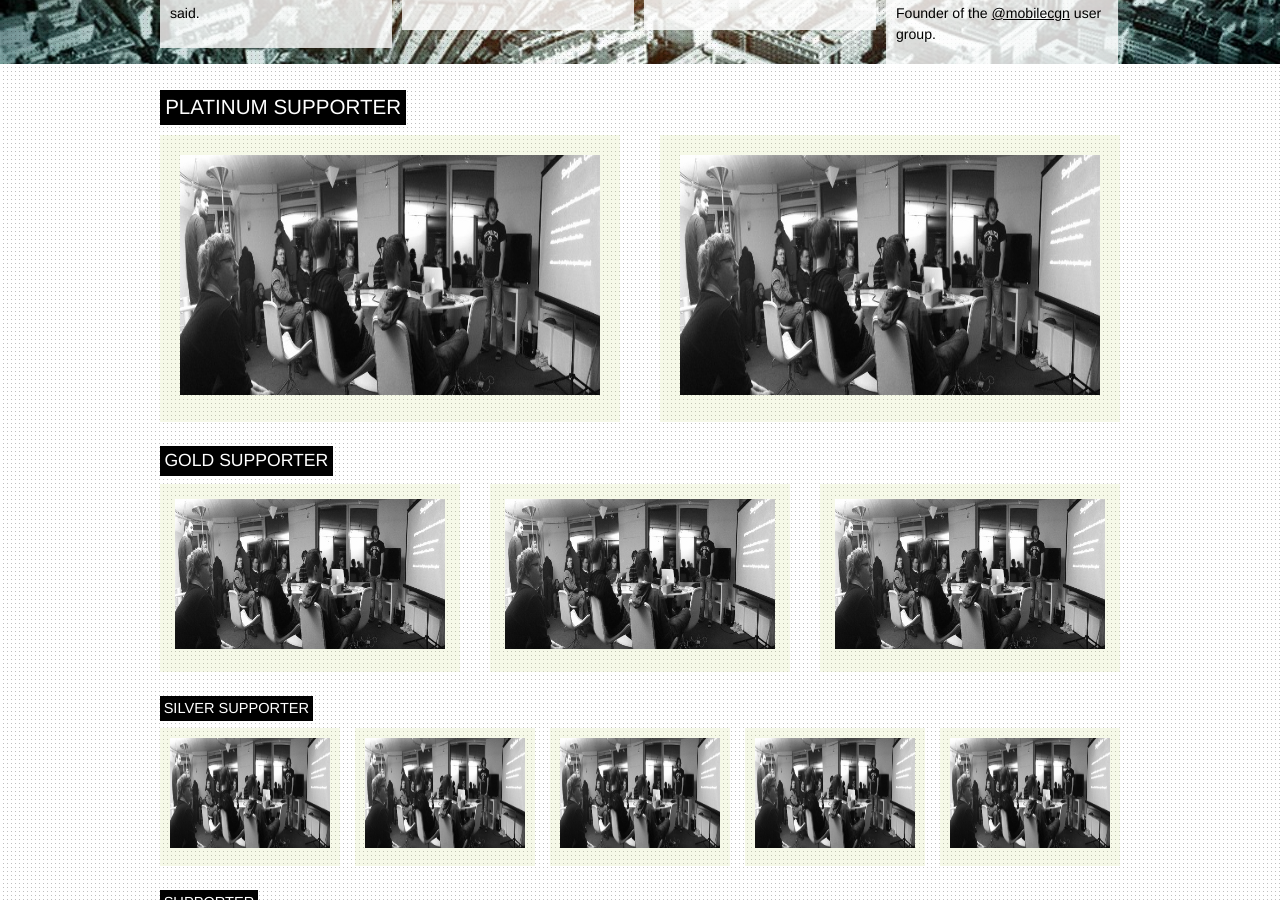
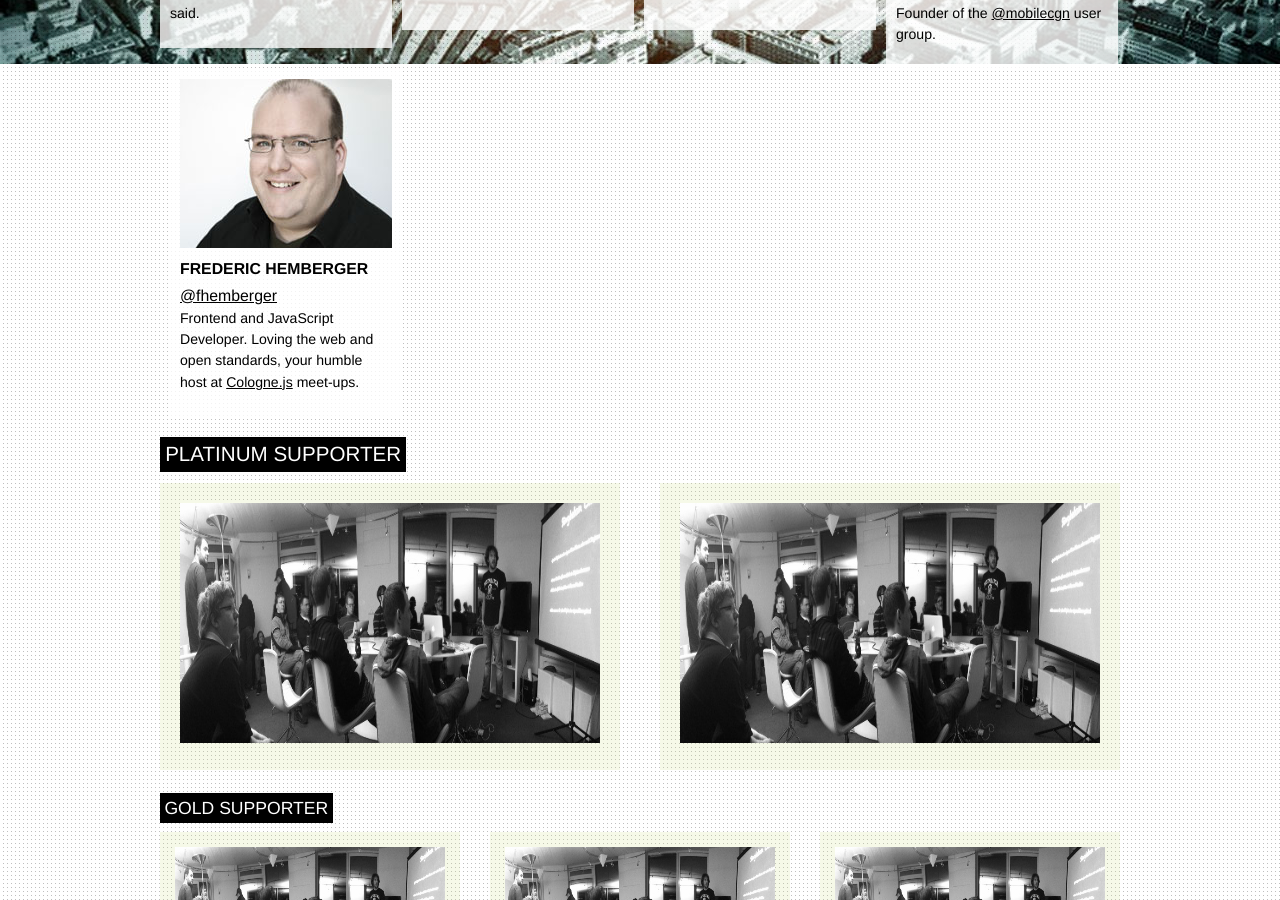
Before and after one commit to InteractiveCologne/interactivecologne.github.com, a Jekyll site: the page built from team.html, in a window 1280 px wide and 900 px high, scrolled down 764 px. Built offline with Jekyll 4.4.1, drawn with Linux system fonts in a browser that asks for light colours.

Commit message:
Add myself to the crew

```diff
--- a/team.html
+++ b/team.html
@@ -42,5 +42,15 @@ layout: default
 				<a href="http://twitter.com/mobilecgn">@mobilecgn</a> user group.
 			</p>
 		</li>
+		<li>
+			<img src="/assets/images/team/frederic-hemberger.jpg" width="212" height="169" alt="Frederic Hemberger" /><br/>
+			<strong>Frederic Hemberger</strong><br/>
+			<a href="http://twitter.com/fhemberger">@fhemberger</a>
+			<p>
+				Frontend and JavaScript Developer.
+				Loving the web and open standards, your humble host at
+				<a href="http://colognejs.de">Cologne.js</a> meet-ups.
+			</p>
+		</li>
 	</ul>
 </div>
```
Also changed, not shown: assets/images/team/frederic-hemberger.jpg (added).
